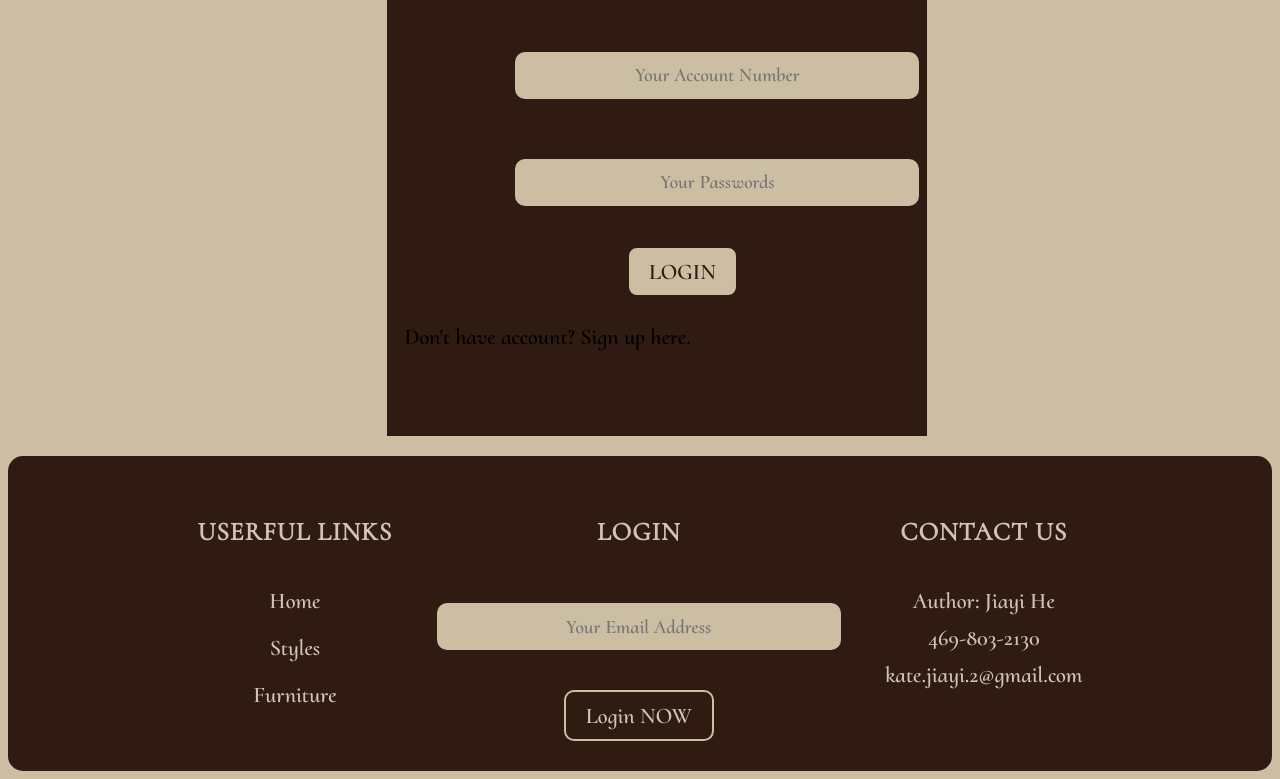
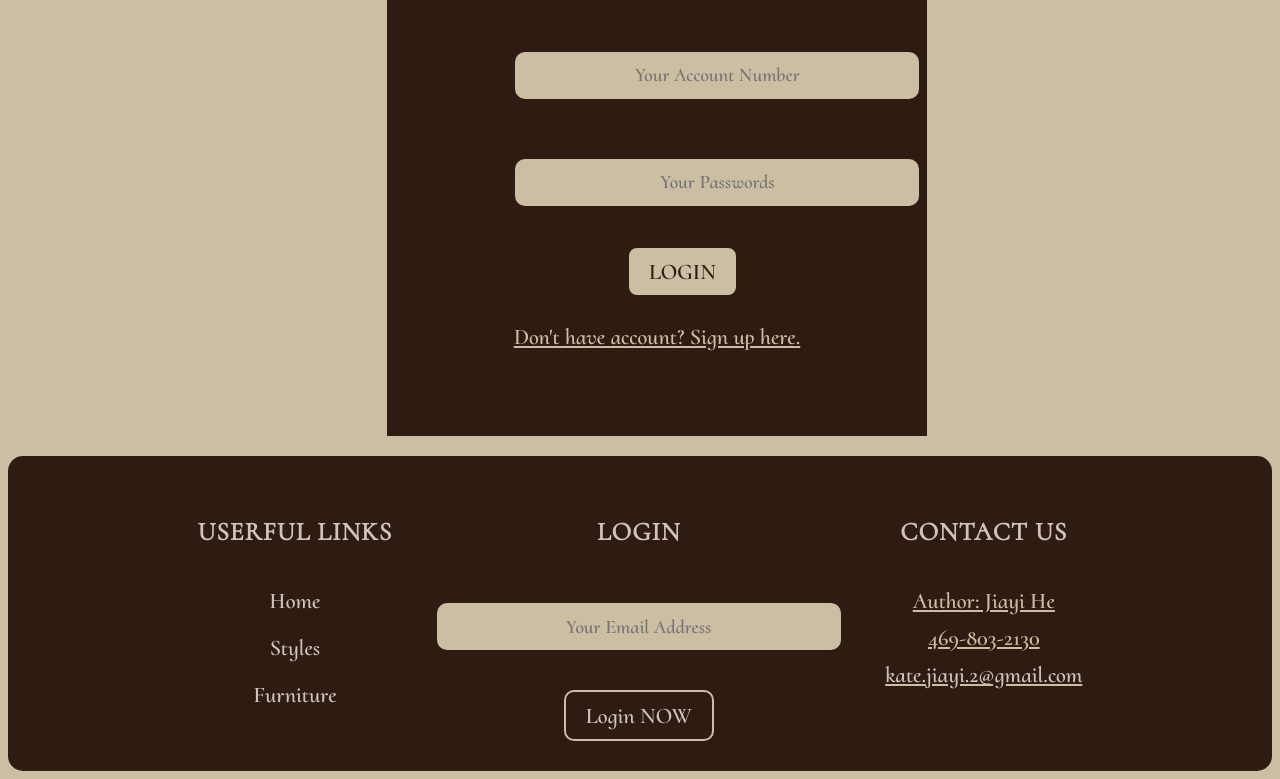
Before and after one commit to JHNancy/JiayiHe_Semester-Project, a plain HTML site: page login.html in a window 1280 px wide. Shown: the part 499-1278 px from the top of the page. Drawn offline with Linux system fonts and the light colour scheme.

Commit message:
Update styles4.css

```diff
--- a/styles4.css
+++ b/styles4.css
@@ -79,6 +79,10 @@ h3,
 p {
   font-size: 1.4em;
   font-family: 'Cormorant Upright';
+  color: #ccbea3;
+  text-align: center;
+  text-decoration: underline;
+  cursor:pointer;
 }
 
 .bar ul{
```
